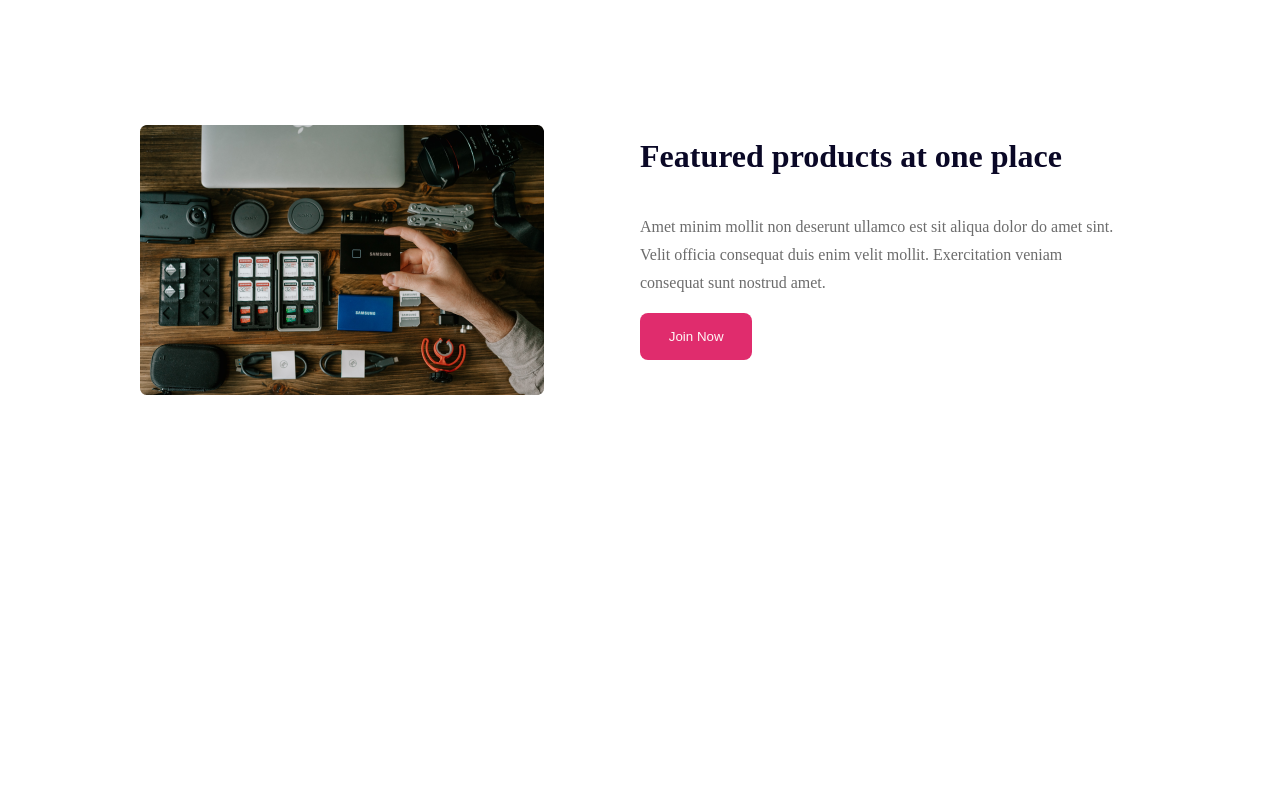
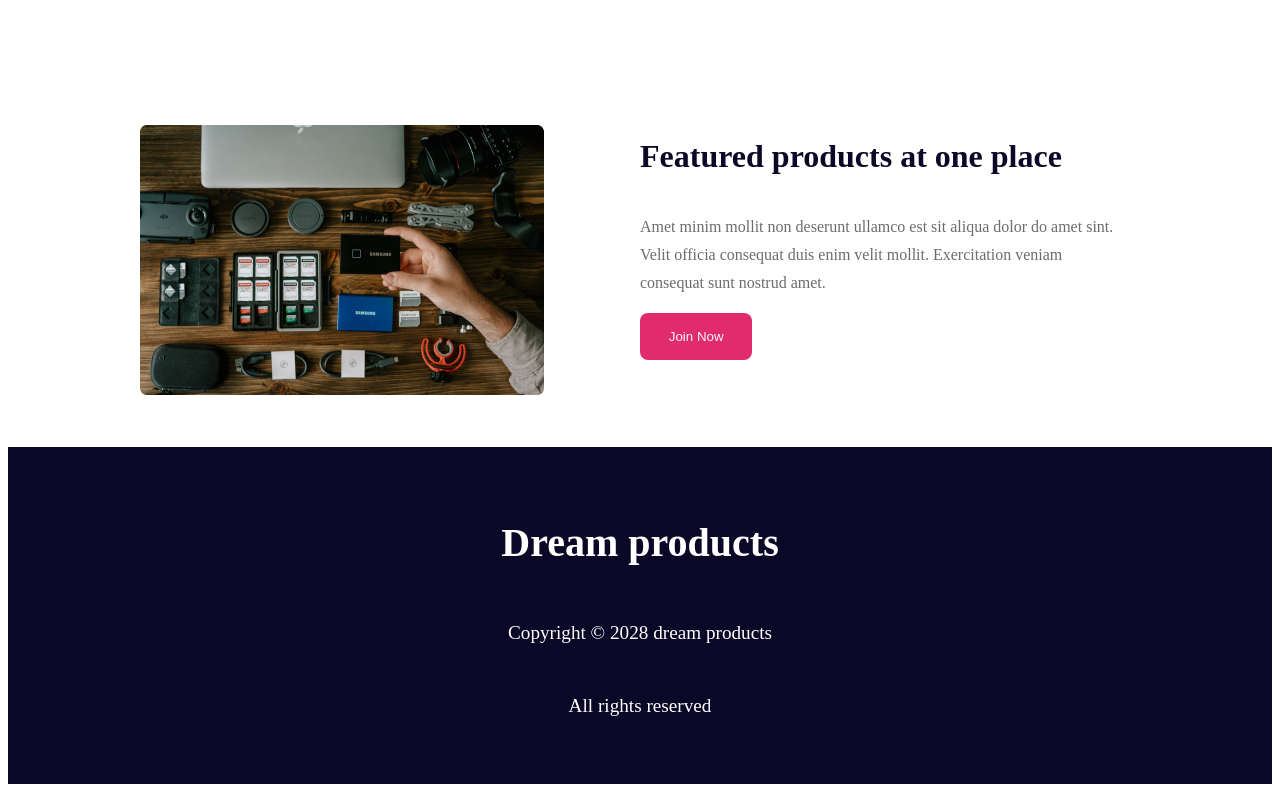
Before and after one commit to sakibhasan-24/dream-tools, a plain HTML site: page index.html in a window 1280 px wide. Shown: the part 2840-3632 px from the top of the page. Before the commit the page ends 3287 px from the top, so only its background shows below. Drawn offline with Linux system fonts and the light colour scheme; a web font is replaced by a local one.

Commit message:
add footer

```diff
--- a/index.html
+++ b/index.html
@@ -289,6 +289,12 @@
       </section>
       <!-- end of features section -->
     </main>
-    <footer></footer>
+    <footer>
+      <h3 class="footer-title">Dream products</h3>
+      <div class="footer-text">
+        <p>Copyright © 2028 dream products</p>
+        <p>All rights reserved</p>
+      </div>
+    </footer>
   </body>
 </html>
--- a/style.css
+++ b/style.css
@@ -171,6 +171,20 @@ main {
   border-radius: 8px;
   color: #fff6f6;
 }
+footer {
+  background-color: #0a0826;
+  text-align: center;
+  padding: 2rem 5rem;
+}
+.footer-title {
+  font-size: 2.5rem;
+  color: #fff;
+}
+.footer-text p {
+  padding: 1rem;
+  font-size: 1.2rem;
+  color: #fff;
+}
 /* 3) end of feature section */
 /* end  of main */
 
```
